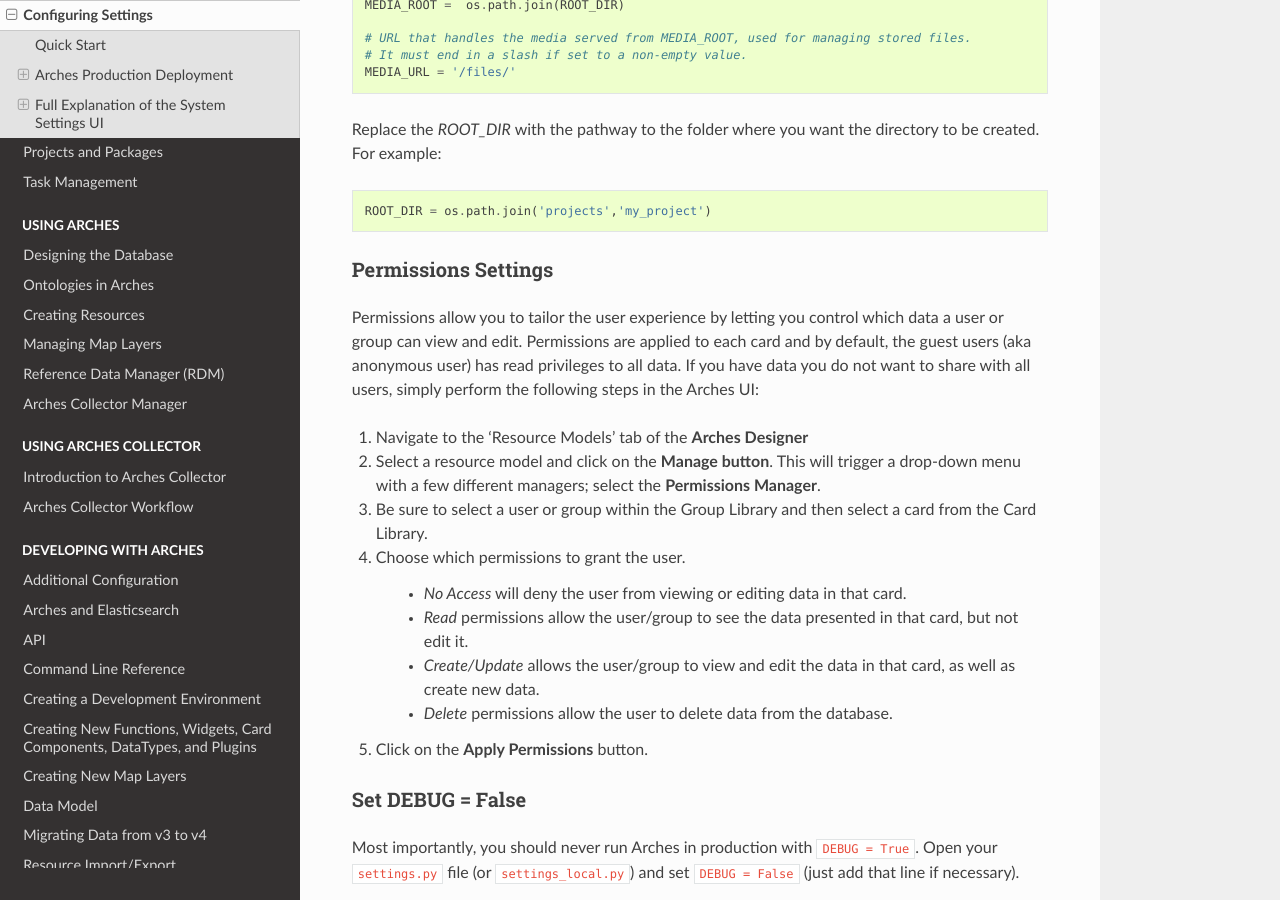
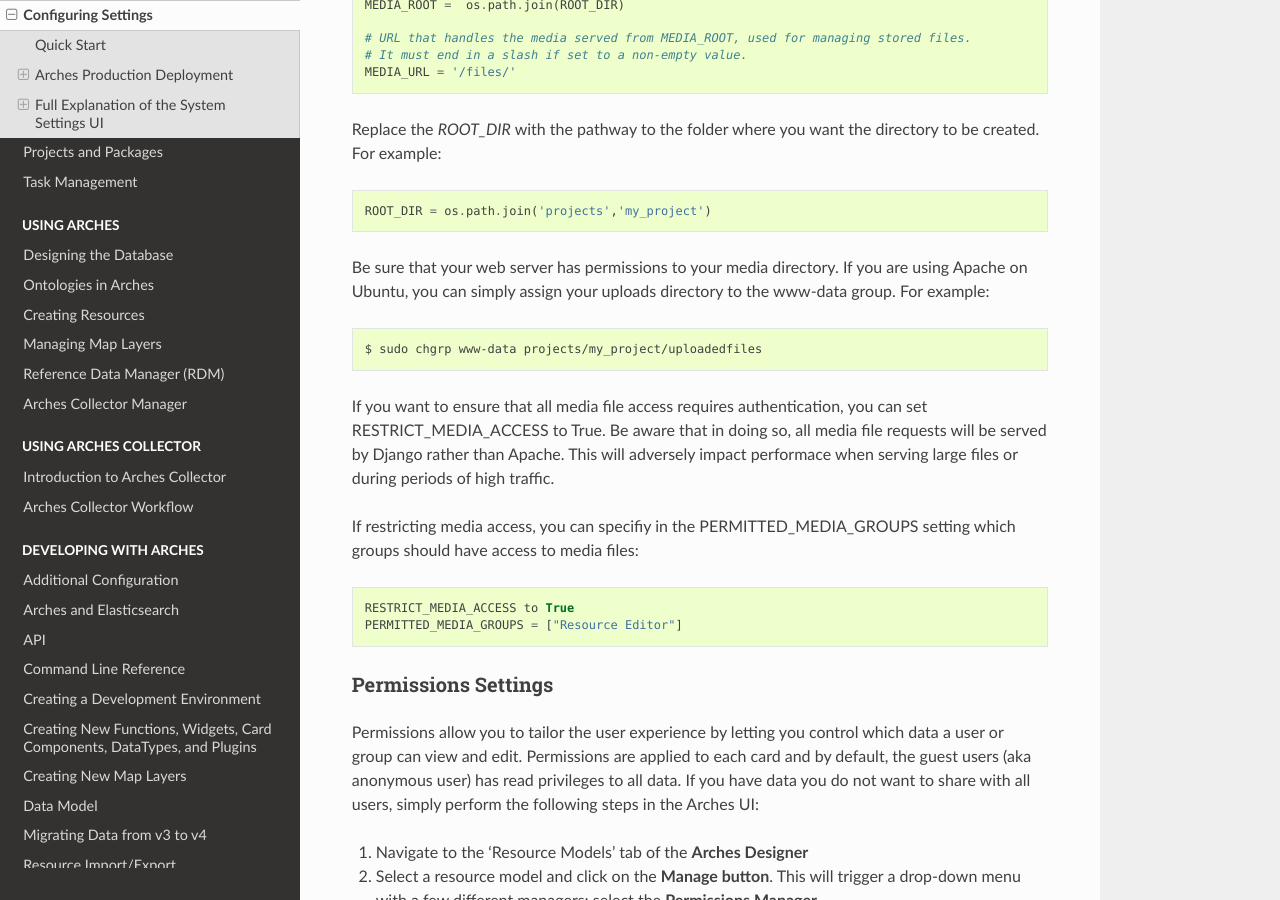
Before and after one commit to archesproject/arches-docs, a Sphinx documentation site: the page built from docs/initial-configuration.txt, in a window 1280 px wide and 900 px high, scrolled down 2795 px. Built offline with Sphinx 7.4.7 and the Read the Docs theme 2.0.0, drawn with Linux system fonts in a browser that asks for light colours.

Commit message:
Documents file access restriction re archesproject/arches#6094

```diff
--- a/docs/initial-configuration.txt
+++ b/docs/initial-configuration.txt
@@ -81,6 +81,20 @@
 Replace the `ROOT_DIR` with the pathway to the folder where you want the directory to be created. For example::
 
     ROOT_DIR = os.path.join('projects','my_project')
+
+Be sure that your web server has permissions to your media directory. If you are using Apache on Ubuntu, you can simply assign your uploads directory to the www-data group. For example::
+
+    $ sudo chgrp www-data projects/my_project/uploadedfiles
+
+
+If you want to ensure that all media file access requires authentication, you can set RESTRICT_MEDIA_ACCESS to True.
+Be aware that in doing so, all media file requests will be served by Django rather than Apache. This will adversely impact performace when serving large files or during periods of high traffic.
+
+If restricting media access, you can specifiy in the PERMITTED_MEDIA_GROUPS setting which groups should have access to media files::
+
+    RESTRICT_MEDIA_ACCESS to True
+    PERMITTED_MEDIA_GROUPS = ["Resource Editor"]
+
 
 Permissions Settings
 --------------------
```
